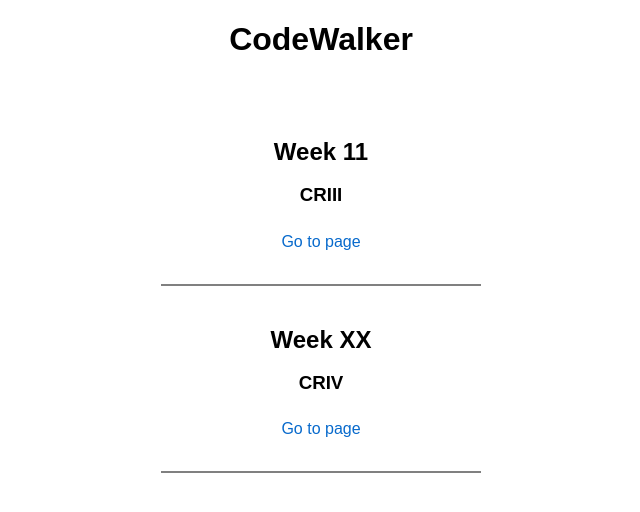
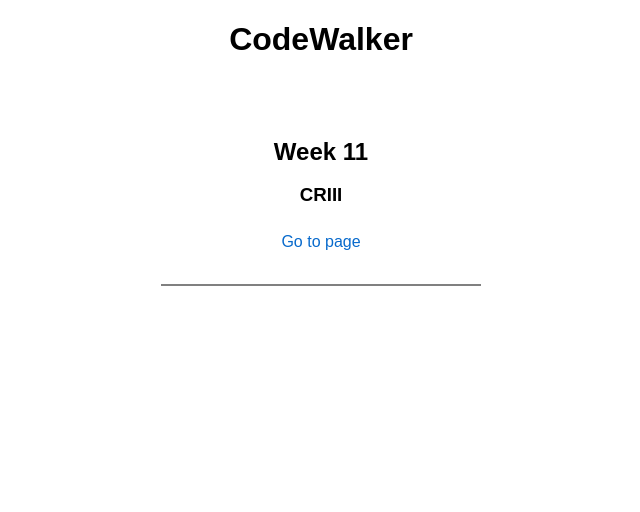
Before and after one commit to TheAughat/codewalker, a React (Create React App) app: page / in a window 1280 px wide. Shown: the top 512 px of the page, without its empty margins (319-959 px from the left). Built offline with nearby package versions, Linux system fonts and the light colour scheme.

Commit message:
removed CRIV from the week selection page

```diff
--- a/src/codewalker-components/WeekSelection.js
+++ b/src/codewalker-components/WeekSelection.js
@@ -8,7 +8,7 @@
             <h1>CodeWalker</h1>
             <br></br>
             <WeekBlock week={'Week 11'} number={'CRIII'} link={'/week11q1'}/>
-            <WeekBlock week={'Week XX'} number={'CRIV'}/>
+            {/* <WeekBlock week={'Week XX'} number={'CRIV'}/> */}
         </div>
     );
 }
```
